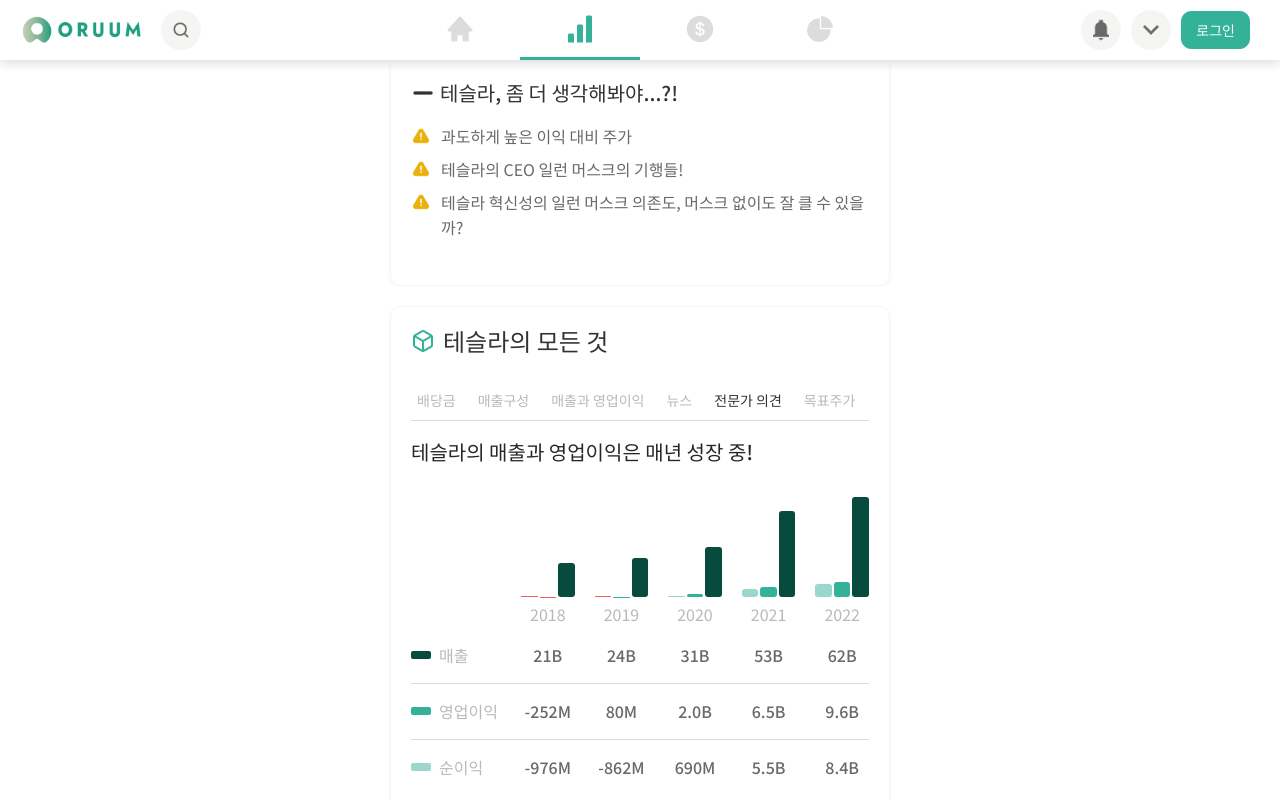
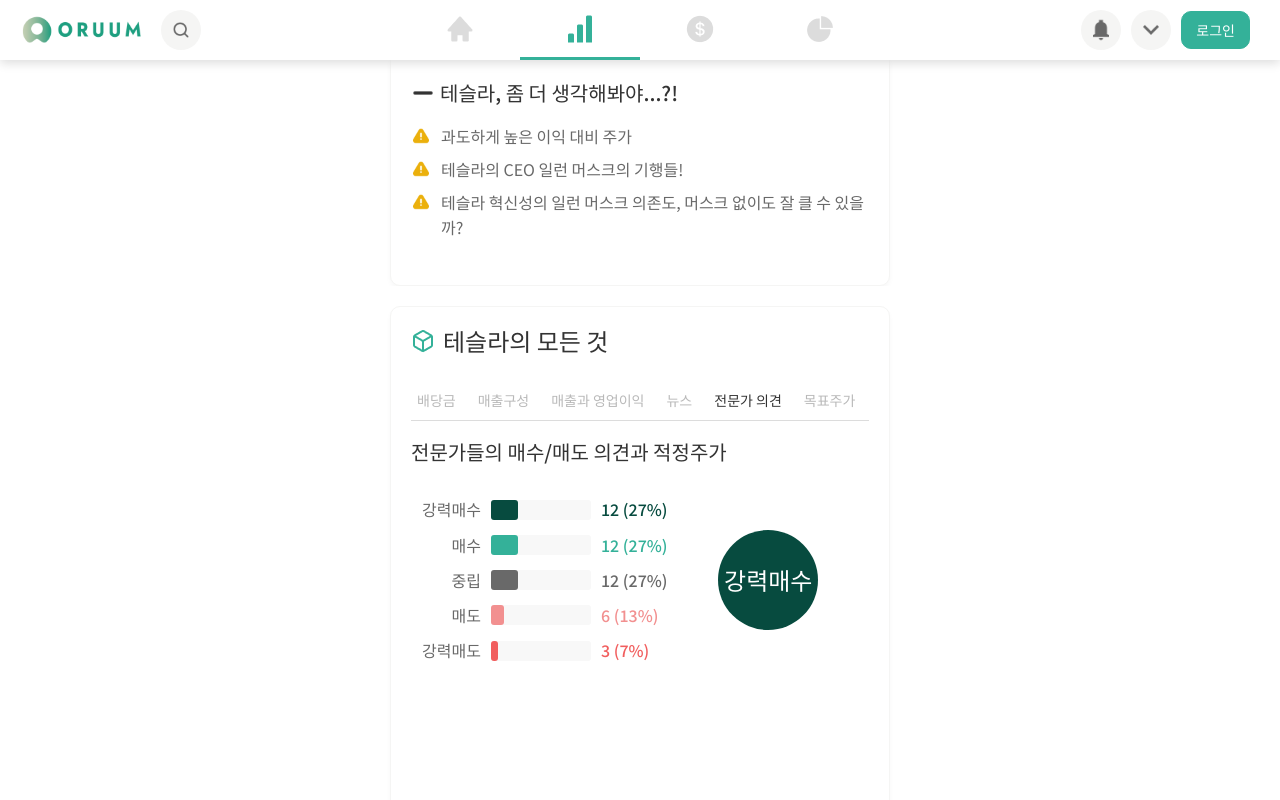
Before and after one commit to GBSIM/oruum_frontend, a React (Create React App) app: page /Stock in a window 1280 px wide. Both pictures are taken after a click on the button "전문가 의견". Shown: the part 1053-1853 px from the top of the page. Built offline with nearby package versions, Linux system fonts and the light colour scheme.

Commit message:
add expert opinion moudle

```diff
--- a/src/_reducers/stock.js
+++ b/src/_reducers/stock.js
@@ -38,6 +38,13 @@
 
     //Stock detail menu
     detailStockMenu: '매출과 영업이익',
+
+    //Expert
+    numberStrongBuy: 12,
+    numberBuy: 12,
+    numberHold: 12,
+    numberSell: 6,
+    numberStrongSell: 3,
 };
 
 export const changePricePlotPeriod = (period) => ({ type: CHANGE_PLOT_PERIOD, period });
--- a/src/components/library/ui/stock/StockDetail/StockDetail.js
+++ b/src/components/library/ui/stock/StockDetail/StockDetail.js
@@ -3,6 +3,7 @@
 import StockDividend from '../StockDividend/StockDividend';
 import StockProducts from '../StockProducts/StockProducts';
 import StockNews from '../StockNews/StockNews';
+import StockExpertOpinion from '../StockExpertOpinion/StockExpertOpinion';
 import { useSelector,useDispatch } from "react-redux";
 import { changeDetailMenu } from '../../../../../_reducers/stock';
 
@@ -18,6 +19,8 @@
         detailContents = <StockProducts></StockProducts>
     } else if (detailStockMenu === '뉴스') {
         detailContents = <StockNews></StockNews>
+    } else if (detailStockMenu === '전문가 의견') {
+        detailContents = <StockExpertOpinion></StockExpertOpinion>
     } else {
         detailContents = <StockIncome></StockIncome>
     }
--- /dev/null
+++ b/src/components/library/ui/stock/StockExpertOpinion/StockExpertOpinion.css
@@ -0,0 +1,67 @@
+.opinions-container {
+    padding-left: 10px;
+    display: flex;
+    flex-direction: column;
+    row-gap: 10px;
+}
+
+.opinion-bar-container {
+    display: flex;
+    flex-direction: row;
+    align-items: center;
+    column-gap: 10px;
+}
+
+.opinion-title {
+    font-weight: 500;
+    color: #696969;
+    width: 60px;
+    text-align: right;
+}
+
+.opinion-bar-frame {
+    background: #F8F8F8;
+    height: 20px;
+    border-radius: 3px;
+}
+
+.opinion-bar {
+    height: 20px;
+    border-radius: 3px;
+}
+
+.opinion-number {
+    font-weight: 500;
+}
+
+.maximum-opinion {
+    background-color: rgba(0,0,0,0);
+    color: #fff;
+    margin: 0;
+}
+
+.maximum-opinion-container {
+    display: flex;
+    flex-direction: row;
+    justify-content: center;
+    align-items: center;
+    width: 100px;
+    height: 100px;
+    border-radius: 200px;
+}
+
+@media (max-width: 600px) {
+    .opinion-title {
+        font-size: 12px;
+    }
+    .opinions-container {
+        padding-left: 0px;
+    }
+    .maximum-opinion-container {
+        width: 70px;
+        height: 70px;
+    }
+    .maximum-opinion {
+        font-size: 16px;
+    }
+}
--- /dev/null
+++ b/src/components/library/ui/stock/StockExpertOpinion/StockExpertOpinion.js
@@ -0,0 +1,92 @@
+import './StockExpertOpinion.css';
+import { useSelector,useDispatch } from "react-redux";
+
+
+export default function StockExpertOpinion() {
+    const {numberStrongBuy,numberBuy,numberHold,numberSell,numberStrongSell} = useSelector(state => state.stock);
+    const totalOpinionNumbmer = numberStrongBuy + numberBuy + numberHold + numberSell + numberStrongSell;
+    const maximumLength = 100;
+
+    const opinionArray = ['강력매수','매수','중립','매도','강력매도'];
+    const opinionNumberArray = [numberStrongBuy,numberBuy,numberHold,numberSell,numberStrongSell];
+    const maximumOpinionNumber = Math.max(...opinionNumberArray);
+    const maximumOpinionIndex = opinionNumberArray.indexOf(maximumOpinionNumber);
+    const maximumOpinion = opinionArray[maximumOpinionIndex];
+
+    let opinionColor;
+    if (maximumOpinion === '강력매수') {
+        opinionColor = '#074B3F';
+    } else if (maximumOpinion === '매수') {
+        opinionColor = '#34B199';
+    } else if (maximumOpinion === '중립') {
+        opinionColor = '#696969';
+    } else if (maximumOpinion === '매도') {
+        opinionColor = '#F29090';
+    } else if (maximumOpinion === '강력매도') {
+        opinionColor = '#F15E5E';
+    }
+
+    return (
+        <div>
+            <h3 style={{margin:'0',color:'#333333'}}>전문가들의 매수/매도 의견과 적정주가</h3>
+            <div style={{height:'30px'}}></div>
+            <div style={{display:'flex',flexDirection:'row',alignItems:'center',width:'100%'}}>
+                <div className='opinions-container'>
+                    <OpinionBar
+                        title='강력매수'
+                        maximumLength={maximumLength}
+                        length={numberStrongBuy/totalOpinionNumbmer*maximumLength}
+                        color='#074B3F'
+                        number={numberStrongBuy}
+                        percentage={(numberStrongBuy/totalOpinionNumbmer*100).toFixed(0)}></OpinionBar>
+                    <OpinionBar
+                        title='매수'
+                        maximumLength={maximumLength}
+                        length={numberBuy/totalOpinionNumbmer*maximumLength}
+                        color='#34B199'
+                        number={numberBuy}
+                        percentage={(numberBuy/totalOpinionNumbmer*100).toFixed(0)}></OpinionBar>
+                    <OpinionBar
+                        title='중립'
+                        maximumLength={maximumLength}
+                        length={numberHold/totalOpinionNumbmer*maximumLength}
+                        color='#696969'
+                        number={numberHold}
+                        percentage={(numberHold/totalOpinionNumbmer*100).toFixed(0)}></OpinionBar>
+                    <OpinionBar
+                        title='매도'
+                        maximumLength={maximumLength}
+                        length={numberSell/totalOpinionNumbmer*maximumLength}
+                        color='#F29090'
+                        number={numberSell}
+                        percentage={(numberSell/totalOpinionNumbmer*100).toFixed(0)}></OpinionBar>
+                    <OpinionBar
+                        title='강력매도'
+                        maximumLength={maximumLength}
+                        length={numberStrongSell/totalOpinionNumbmer*maximumLength}
+                        color='#F15E5E'
+                        number={numberStrongSell}
+                        percentage={(numberStrongSell/totalOpinionNumbmer*100).toFixed(0)}></OpinionBar>
+                </div>
+                <div style={{display:'flex',flexDirection:'row',alignItems:'center',justifyContent:'center',flex:'1'}}>
+                    <div className='maximum-opinion-container' style={{background:opinionColor}}>
+                        <h2 className='maximum-opinion'>{maximumOpinion}</h2>
+                    </div>
+                </div>
+            </div>
+
+        </div>
+    )
+}
+
+function OpinionBar(props) {
+    return (
+        <div className='opinion-bar-container'>
+            <span className='opinion-title'>{props.title}</span>
+            <div className='opinion-bar-frame' style={{width:props.maximumLength}}>
+                <div className='opinion-bar' style={{width:props.length,background:props.color}}></div>
+            </div>
+            <span className='opinion-number' style={{color: props.color}}>{props.number} ({props.percentage}%)</span>
+        </div>
+    )
+}
```
